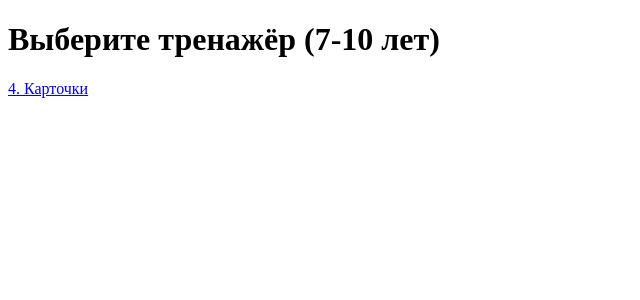
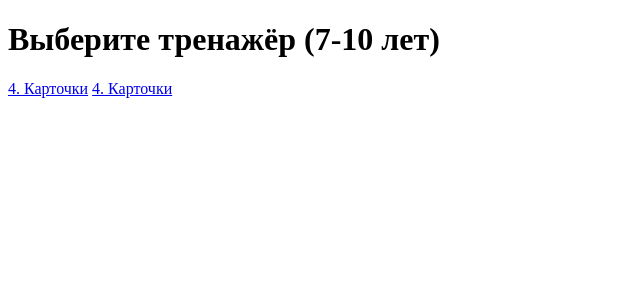
Before and after one commit to Rina2003123/webapp, a Flask app: page /age7-10 in a window 1280 px wide. Shown: the top 300 px of the page, without its empty margins (0-640 px from the left). Run offline with Flask 3, Linux system fonts and the light colour scheme.

Commit message:
10й тренажер

```diff
--- a/templates/age7_10.html
+++ b/templates/age7_10.html
@@ -11,6 +11,7 @@
         <h1>Выберите тренажёр (7-10 лет)</h1>
         <div class="links">
             <a href="{{ url_for('memory_game2') }}" class="game-link">4. Карточки</a>
+            <a href="{{ url_for('multiplication_trainer') }}" class="game-link">4. Карточки</a>
 
         </div>
     </div>
```
